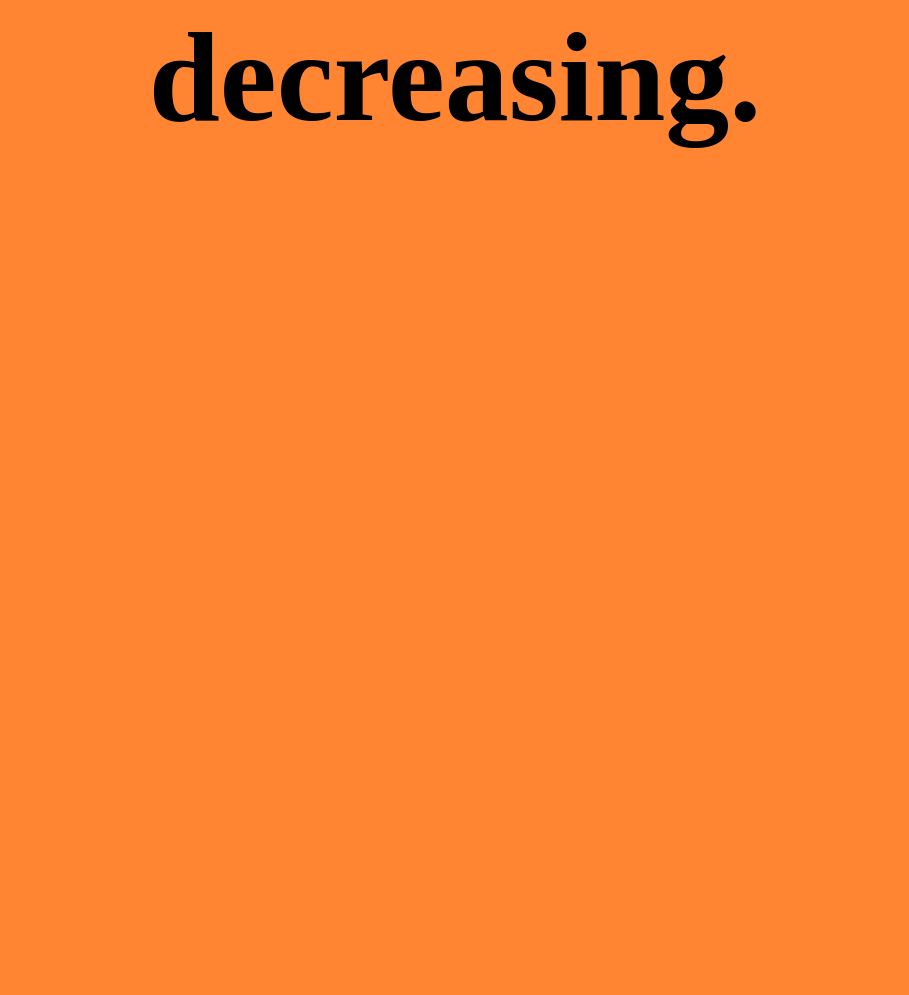
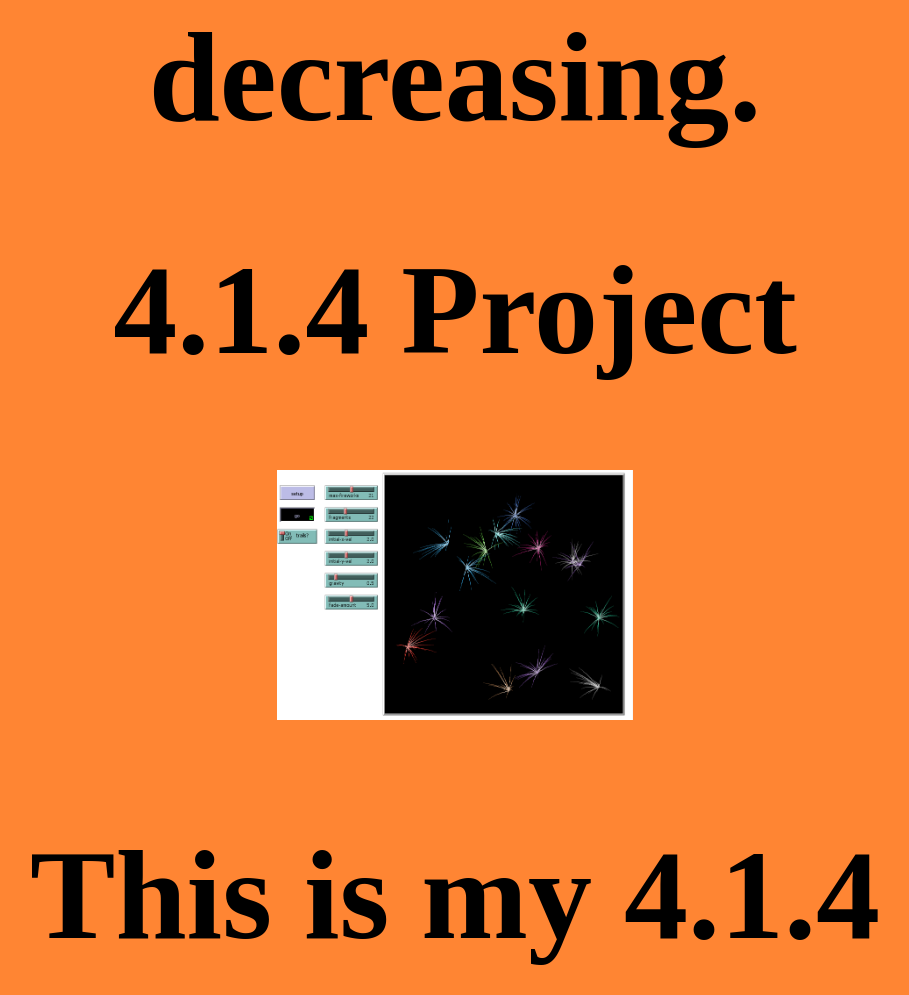
Before and after one commit to JustinLopez425/website, a plain HTML site: page portfolio.html in a window 1280 px wide. Shown: the part 4260-5255 px from the top of the page, without its empty margins (185-1094 px from the left). Before the commit the page ends 4497 px from the top, so only its background shows below. Drawn offline with Linux system fonts and the light colour scheme.

Commit message:
Update portfolio.html

```diff
--- a/portfolio.html
+++ b/portfolio.html
@@ -32,3 +32,8 @@
 	<img src="Project 3.2.4.PNG" height="250">
 <h1>This is my 3.2.4 graph from the project. We investigated the honey production from multiple states across the United States. We found that the honey production in Alabama was actually decreasing.</h1>
              <center>
+		     <h1>4.1.4 Project</h1>
+		     <center>
+		 <img src="Katy Perry.PNG" height="250">
+			    <h1> This is my 4.1.4 project which is simulating how fireworks respond with different settings of gravity, speed of the fireworks and the number of fragments.</h1>
+			     <center>
```
